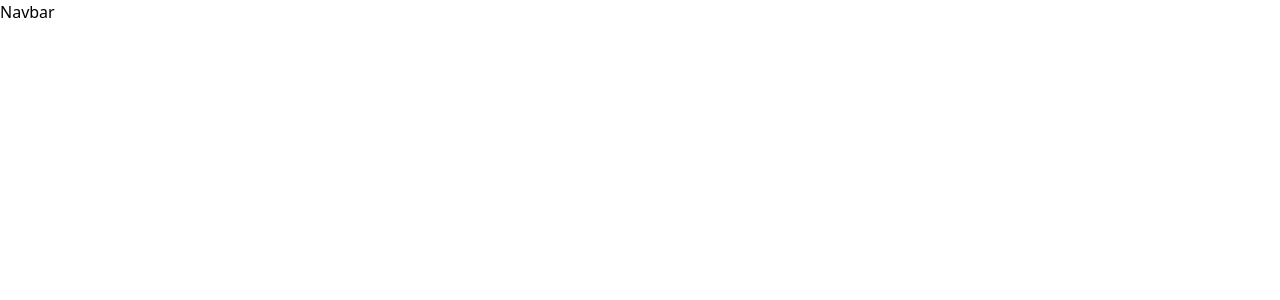
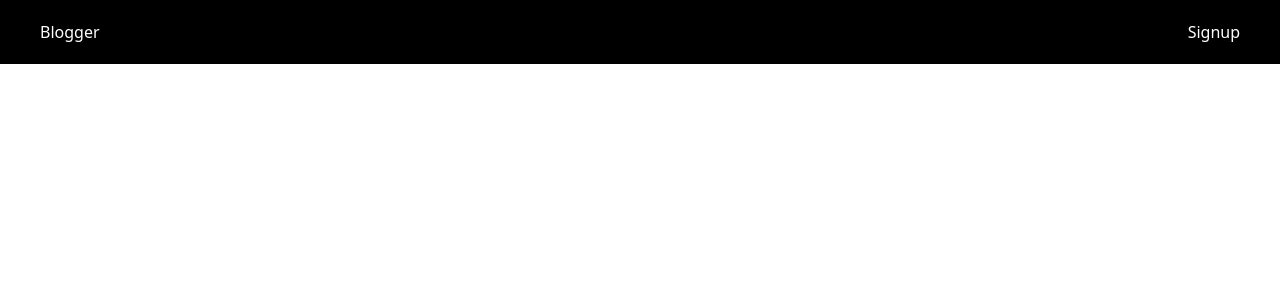
Before and after one commit to mhrjnrahul/Blog-app-with-express, a React (Vite) app in the folder client/: page / in a window 1280 px wide. Shown: the top 300 px of the page. Built offline with nearby package versions, Linux system fonts and the light colour scheme.

Commit message:
setup navbar

```diff
--- a/client/src/components/Navbar.jsx
+++ b/client/src/components/Navbar.jsx
@@ -1,8 +1,13 @@
-import React from 'react'
+import React, { useState } from 'react'
 
 const Navbar = () => {
   return (
-    <div>Navbar</div>
+    <nav className='flex justify-between items-center bg-black text-white px-10 w-full h-16'>
+      <div>Blogger</div>
+      <div>
+        <button>Signup</button>
+      </div>
+    </nav>
   )
 }
 
```
